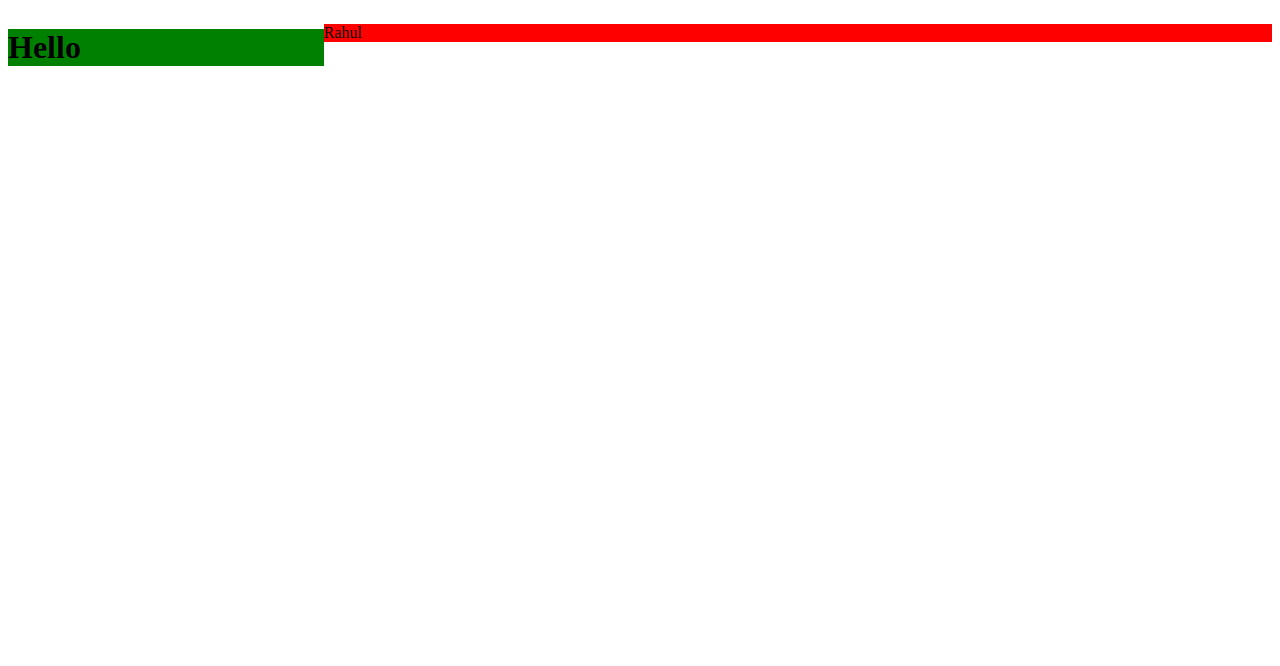
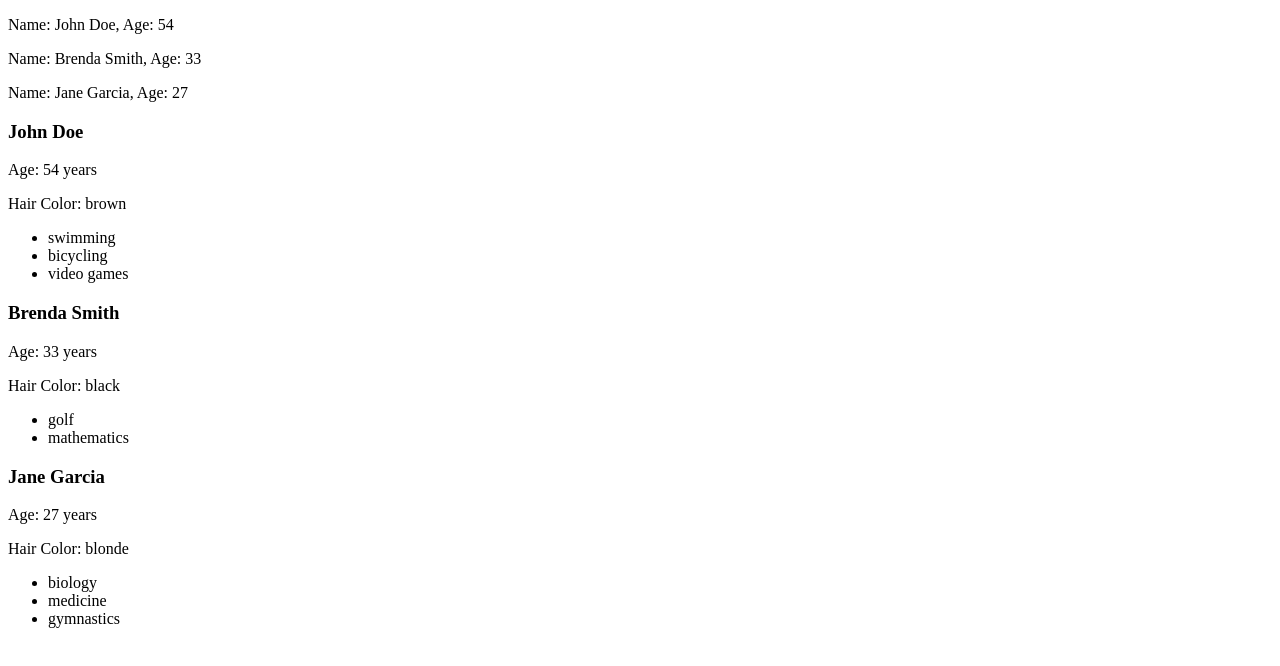
Before and after one commit to rg98098/react-design-pattern, a React (Create React App) app: page / in a window 1280 px wide. Shown: the top 666 px of the page. Built offline with nearby package versions, Linux system fonts and the light colour scheme.

Commit message:
list design pattern

```diff
--- a/src/App.js
+++ b/src/App.js
@@ -1,20 +1,48 @@
 import './App.css';
-import SplitScreen from './SplitScreen';
+import LargePersonListItem from './people/LargePersonListItem';
+import SmallPersonListItem from './people/SmallPersonListItem';
+import RegularList from './RegularList';
 
-const LeftComponent = ({message}) => {
-  return <h1 style={{ backgroundColor: 'green'}}>{message}</h1>
-}
+const people = [{
+	name: 'John Doe',
+	age: 54,
+	hairColor: 'brown',
+	hobbies: ['swimming', 'bicycling', 'video games'],
+}, {
+	name: 'Brenda Smith',
+	age: 33,
+	hairColor: 'black',
+	hobbies: ['golf', 'mathematics'],
+}, {
+	name: 'Jane Garcia',
+	age: 27,
+	hairColor: 'blonde',
+	hobbies: ['biology', 'medicine', 'gymnastics'],
+}];
 
-const RightComponent = ({message}) => {
-  return <p style={{backgroundColor: 'red'}}>{message}</p>
-}
+const products = [{
+	name: 'Flat-Screen TV',
+	price: '$300',
+	description: 'Huge LCD screen, a great deal',
+	rating: 4.5,
+}, {
+	name: 'Basketball',
+	price: '$10',
+	description: 'Just like the pros use',
+	rating: 3.8,
+}, {
+	name: 'Running Shoes',
+	price: '$120',
+	description: 'State-of-the-art technology for optimum running',
+	rating: 4.2,
+}];
 
 function App() {
   return (
-    <SplitScreen leftWeight={1} rightWeight={3}>
-      <LeftComponent message="Hello"/>
-      <RightComponent message="Rahul"/>
-    </SplitScreen>
+    <>
+      <RegularList resourceName="person" itemComponent={SmallPersonListItem} items={people}/>
+      <RegularList resourceName="person" itemComponent={LargePersonListItem} items={people}/>
+    </>
   );
 }
 
--- /dev/null
+++ b/src/RegularList.js
@@ -0,0 +1,13 @@
+import React from 'react'
+
+function RegularList({items, resourceName, itemComponent: ItemComponent}) {
+  return (
+    <>
+    {items.map((item,i)=>{
+        return <ItemComponent key={i} {...{[resourceName]: item}} />
+    })}
+    </>
+  )
+}
+
+export default RegularList
--- /dev/null
+++ b/src/people/LargePersonListItem.js
@@ -0,0 +1,17 @@
+import React from 'react'
+
+function LargePersonListItem({person}) {
+    const { name, age, hobbies, hairColor } = person
+  return (
+    <>
+        <h3>{name}</h3>
+        <p>Age: {age} years</p>
+        <p>Hair Color: {hairColor}</p>
+        <ul>
+            {hobbies.map(hobbie=> <li key={hobbie}>{hobbie}</li>)}
+        </ul>
+    </>
+  )
+}
+
+export default LargePersonListItem
--- /dev/null
+++ b/src/people/SmallPersonListItem.js
@@ -0,0 +1,10 @@
+import React from 'react'
+
+function SmallPersonListItem({person}) {
+    const { name, age } = person
+  return (
+    <p>Name: {name}, Age: {age}</p>
+  )
+}
+
+export default SmallPersonListItem
```
